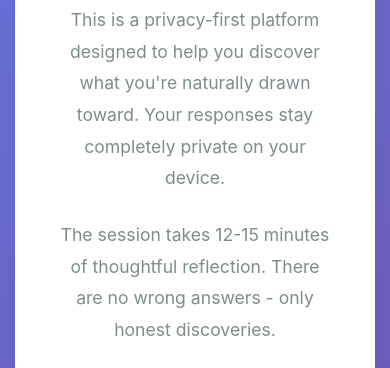
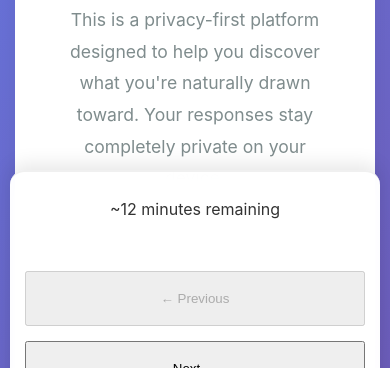
Before and after one commit to jdmdude62/find-me-platform, a plain HTML site: page index.html in a window 390 px wide. Shown: the part 433-801 px from the top of the page. Drawn offline with Linux system fonts and the light colour scheme.

Commit message:
Update platform - 2025-06-16 15:04:19

```diff
--- a/index.html
+++ b/index.html
@@ -340,49 +340,43 @@
         }
 
         .navigation {
+            position: fixed;
+            bottom: 0;
+            left: 0;
+            right: 0;
+            background: rgba(255, 255, 255, 0.98);
+            backdrop-filter: blur(15px);
+            border-top: 2px solid #f0f0f0;
+            padding: 20px;
+            box-shadow: 0 -5px 20px rgba(0, 0, 0, 0.1);
+            z-index: 100;
             display: flex;
             justify-content: space-between;
             align-items: center;
+            max-width: 900px;
+            margin: 0 auto;
+        }
+
+        /* Add bottom padding to main content to prevent overlap */
+        .main-content {
+            background: white;
+            border-radius: 20px;
+            padding: 40px 40px 120px 40px; /* Added bottom padding for fixed nav */
+            box-shadow: 0 20px 40px rgba(0,0,0,0.1);
+            flex: 1;
+            display: flex;
+            flex-direction: column;
+        }
+
+        /* Update footer to account for fixed navigation */
+        .app-footer {
+            background: rgba(255, 255, 255, 0.95);
+            border-top: 1px solid #e9ecef;
             margin-top: 30px;
-            padding-top: 25px;
-            border-top: 2px solid #f0f0f0;
-        }
-
-        .nav-btn {
-            background: #667eea;
-            color: white;
-            border: none;
-            padding: 15px 30px;
-            border-radius: 30px;
-            cursor: pointer;
-            font-size: 1rem;
-            font-weight: 500;
-            transition: all 0.2s ease;
-            min-width: 120px;
-        }
-
-        .nav-btn:hover {
-            background: #5a6fd8;
-            transform: translateY(-2px);
-            box-shadow: 0 4px 12px rgba(102, 126, 234, 0.3);
-        }
-
-        .nav-btn:disabled {
-            background: #bdc3c7;
-            cursor: not-allowed;
-            transform: none;
-            box-shadow: none;
-        }
-
-        .nav-info {
-            text-align: center;
-            color: #7f8c8d;
-            font-size: 0.9rem;
-        }
-
-        .time-estimate {
-            font-weight: 500;
-            color: #667eea;
+            margin-bottom: 100px; /* Space for fixed navigation */
+            padding: 20px 0;
+            backdrop-filter: blur(10px);
+            border-radius: 15px 15px 0 0;
         }
 
         /* Welcome Screen */
@@ -696,7 +690,7 @@
             }
 
             .main-content {
-                padding: 25px;
+                padding: 25px 25px 140px 25px; /* Increased bottom padding for mobile nav */
                 border-radius: 15px;
             }
 
@@ -729,11 +723,21 @@
             .navigation {
                 flex-direction: column;
                 gap: 15px;
+                padding: 15px;
+                left: 10px;
+                right: 10px;
+                border-radius: 15px 15px 0 0;
             }
 
             .nav-btn {
                 width: 100%;
                 padding: 18px;
+                min-width: auto;
+            }
+
+            .nav-info {
+                margin: 10px 0;
+                order: -1; /* Put info above buttons on mobile */
             }
 
             .voice-controls {
@@ -778,6 +782,10 @@
 
             .detail-value {
                 text-align: left;
+            }
+
+            .app-footer {
+                margin-bottom: 140px; /* More space for mobile fixed nav */
             }
         }
     </style>
```
